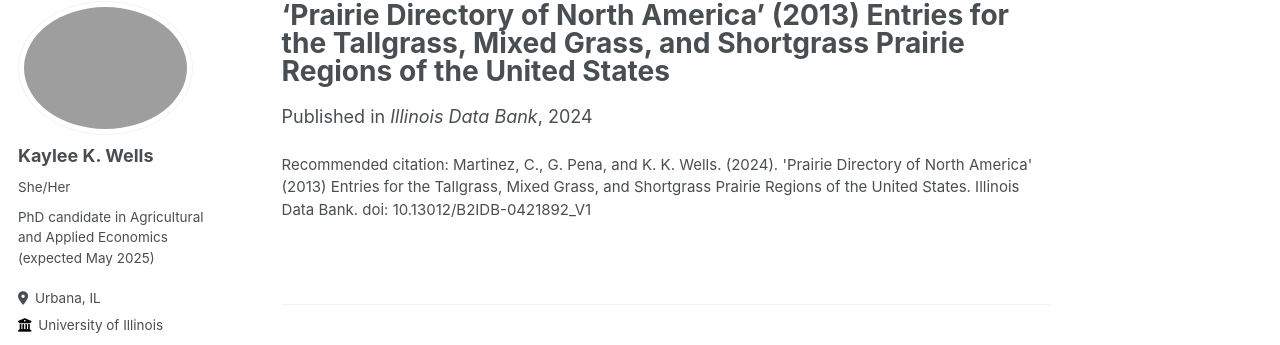
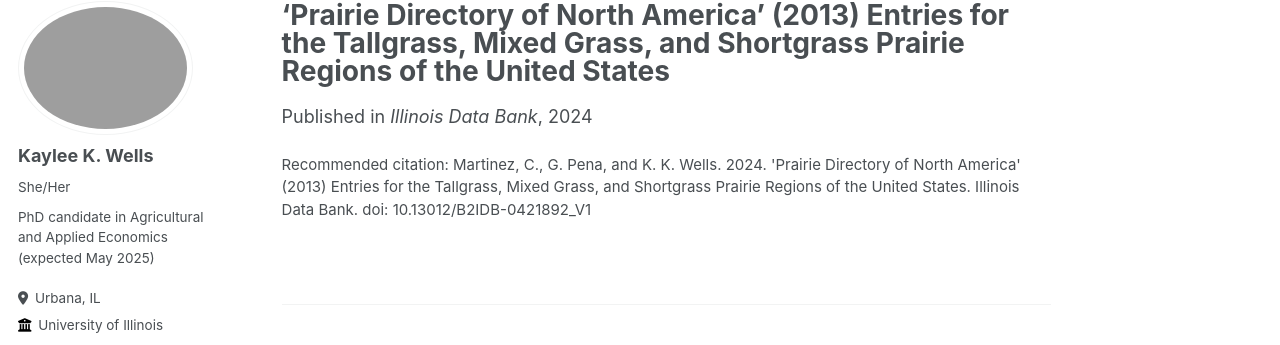
Before and after one commit to KayleeWells/KayleeWells.github.io, a Jekyll site: the page built from _datasets/pdna.md, in a window 1280 px wide. Shown: the part 105-450 px from the top of the page. Built offline with Jekyll 4.4.1, drawn with Linux system fonts in a browser that asks for light colours; some web fonts are replaced; part of the change alters nothing that is shown.

```diff
--- a/_datasets/pdna.md
+++ b/_datasets/pdna.md
@@ -2,10 +2,11 @@
 title: "'Prairie Directory of North America' (2013) Entries for the Tallgrass, Mixed Grass, and Shortgrass Prairie Regions of the United States"
 collection: datasets
 permalink: /datasets/pdna
+coauthors: Carlos Martinez and Gisselle Pena
 excerpt: 'This dataset contains transcribed entries from the "Prairie Directory of North America" (Adelman and Schwartz 2013) for the Tallgrass, Mixed Grass, and Shortgrass prairie regions of the united states. We identified the historical spatial extent of the Tallgrass, Mixed Grass, and Shortgrass prairie regions using Ricketts et al. (1999), Olson et al. (2001), and Dixon et al. (2014) and selected the counties entirely or partially within these boundaries from the USDA Forest Service (2022) file. The resulting lists of counties are included as separate files. The dataset contains information on publicly accessible grasslands and prairies in these regions including acreage and amenities like hunting access, restrooms, parking, and trails.
 This is joint work with undergraduates Carlos Martinez and Gisselle Pena.'
 date: 2024-02-08
 venue: 'Illinois Data Bank'
 dataurl: 'https://doi.org/10.13012/B2IDB-0421892_V1'
-citation: "Martinez, C., G. Pena, and K. K. Wells. (2024). 'Prairie Directory of North America' (2013) Entries for the Tallgrass, Mixed Grass, and Shortgrass Prairie Regions of the United States. Illinois Data Bank. doi: 10.13012/B2IDB-0421892_V1"
+citation: "Martinez, C., G. Pena, and K. K. Wells. 2024. 'Prairie Directory of North America' (2013) Entries for the Tallgrass, Mixed Grass, and Shortgrass Prairie Regions of the United States. Illinois Data Bank. doi: 10.13012/B2IDB-0421892_V1"
 ---
```
